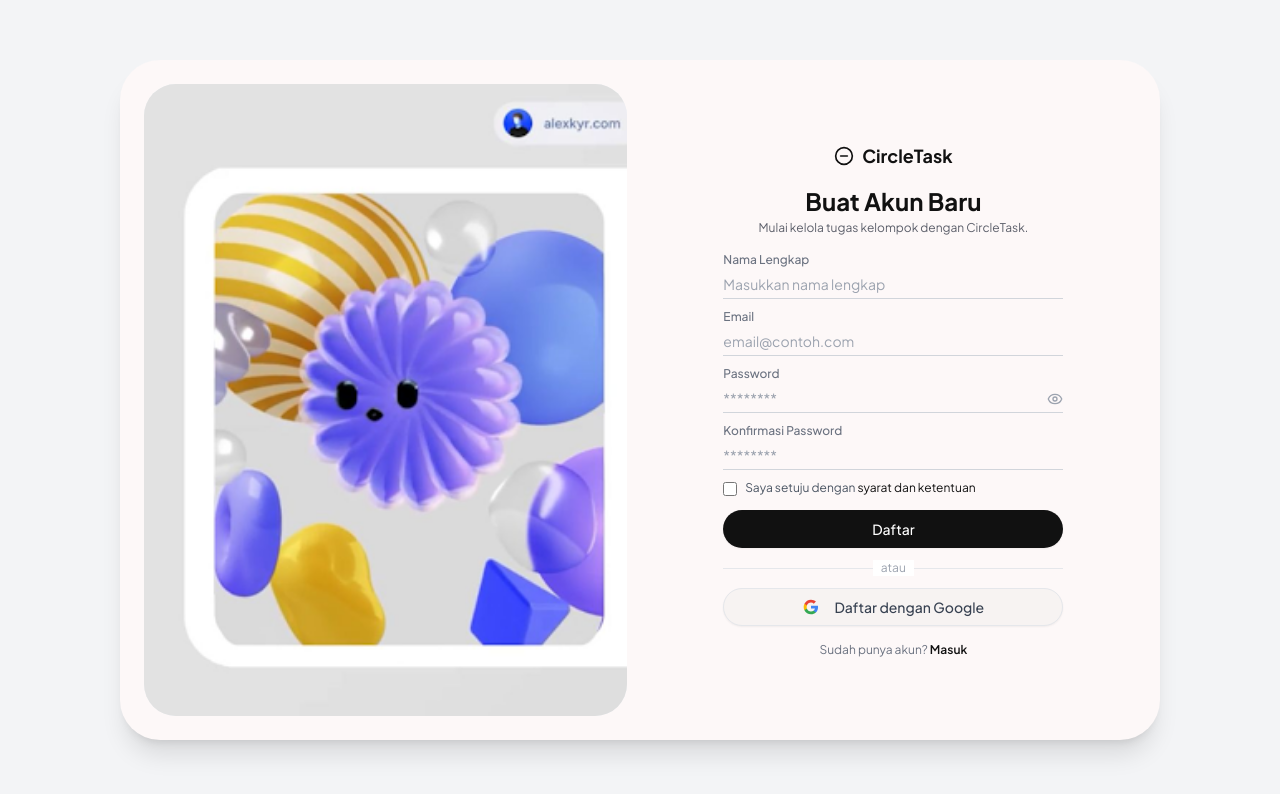
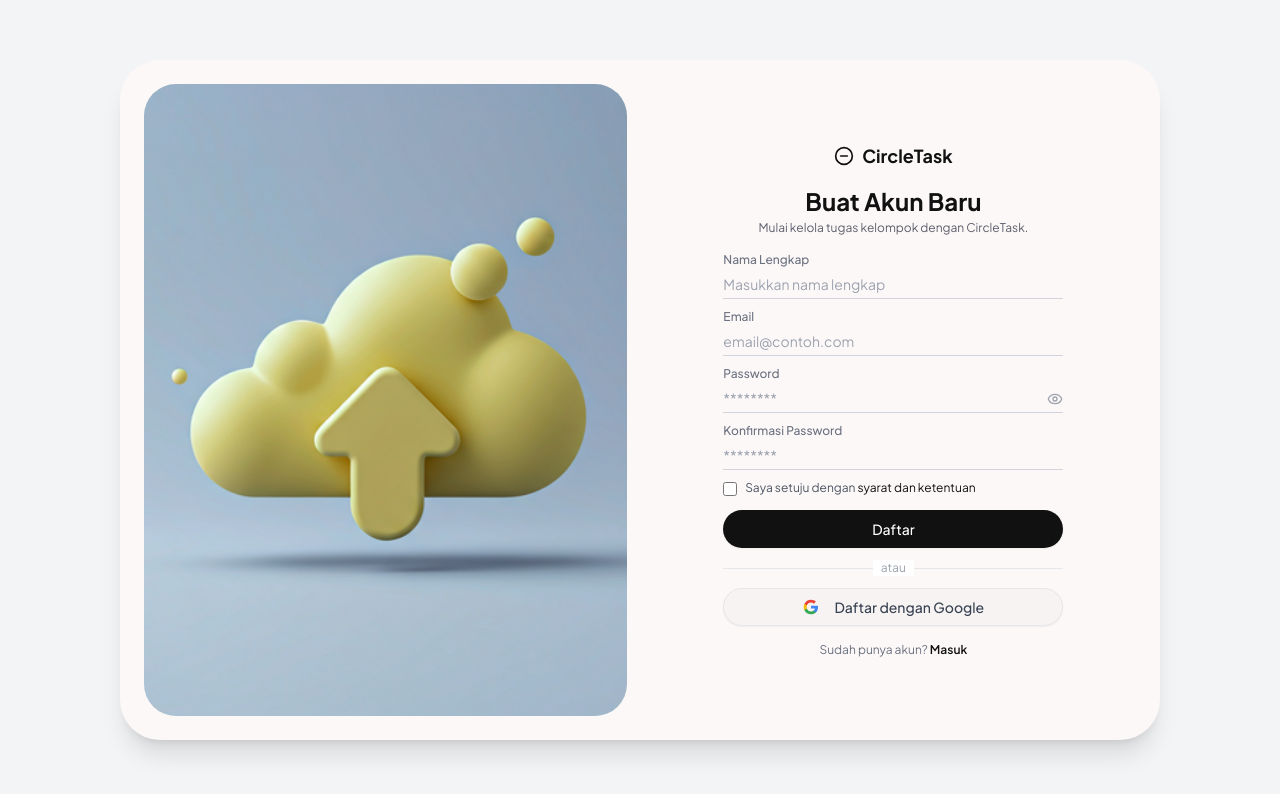
Before and after one commit to Rezkydesyafa/circletask, a Next.js app: page /register in a window 1280 px wide. Shown: the top 794 px of the page. Built offline with nearby package versions, Linux system fonts and the light colour scheme.

Commit message:
fix(auth): update register page illustration to proof-upload to match project theme and branding

```diff
--- a/app/(auth)/register/page.tsx
+++ b/app/(auth)/register/page.tsx
@@ -9,15 +9,15 @@
       style={{ fontFamily: "'Plus Jakarta Sans', sans-serif" }}
     >
       <section className="flex w-full max-w-[1040px] h-[90vh] max-h-[680px] min-h-[560px] flex-col gap-6 rounded-[40px] bg-[#fdf8f8] p-4 shadow-xl md:flex-row md:p-6 overflow-hidden">
-        <div className="relative hidden w-1/2 overflow-hidden rounded-[32px] bg-[#f0f4f8] md:block h-full">
+        <div className="relative hidden w-1/2 overflow-hidden rounded-[32px] bg-[#eaf4eb] md:block h-full">
           <Image
-            alt="Abstract 3D shapes including spheres, flowers, and donuts in pastel colors"
+            alt="Illustration of uploading task evidence"
             className="h-full w-full object-cover"
             fill
             priority
             sizes="(min-width: 768px) 50vw, 0px"
-            src="/stitch-assets/register-illustration.png"
-            style={{ objectFit: "cover", objectPosition: "left" }}
+            src="/stitch-assets/proof-upload.png"
+            style={{ filter: "hue-rotate(45deg) saturate(1.2)" }}
           />
         </div>
 
```
